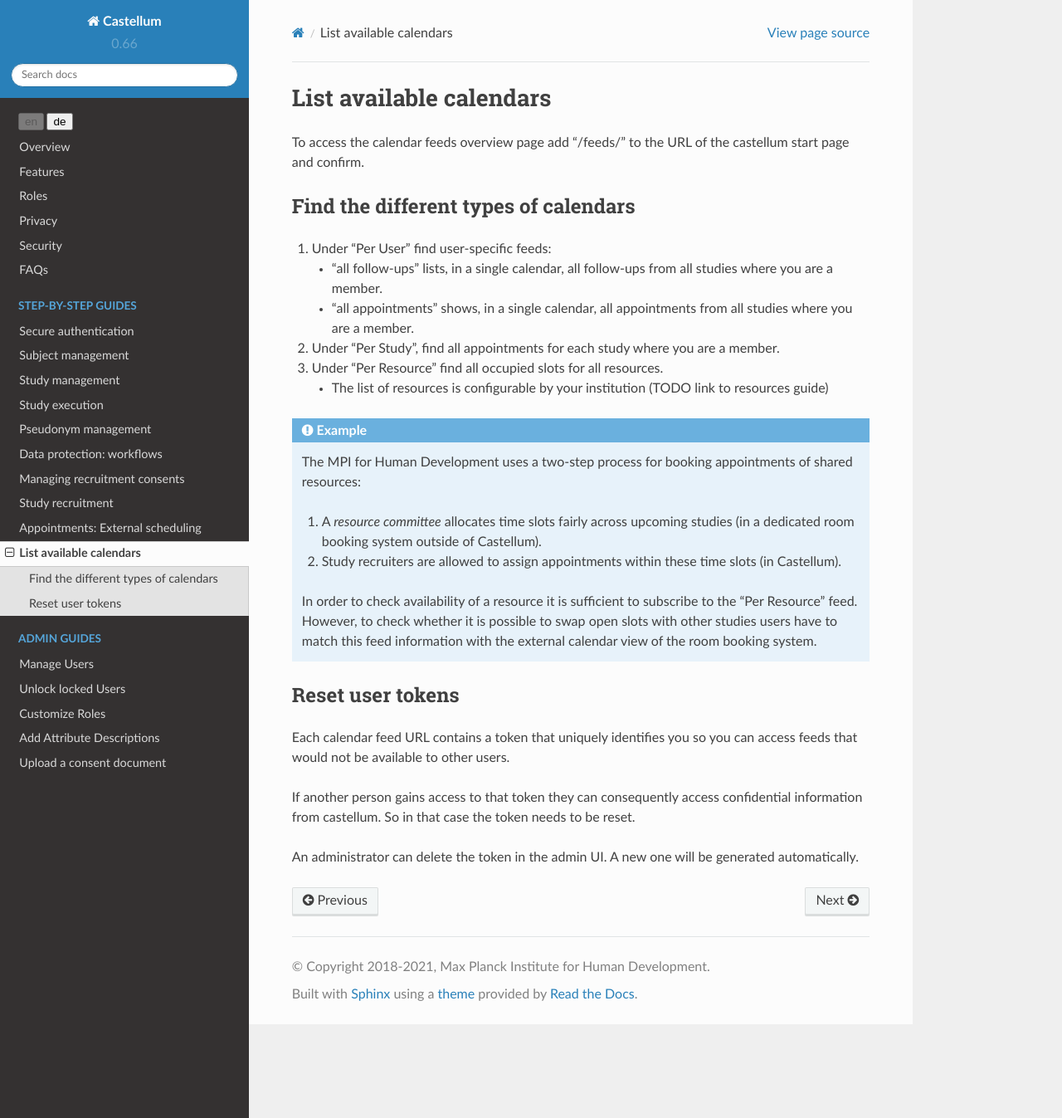
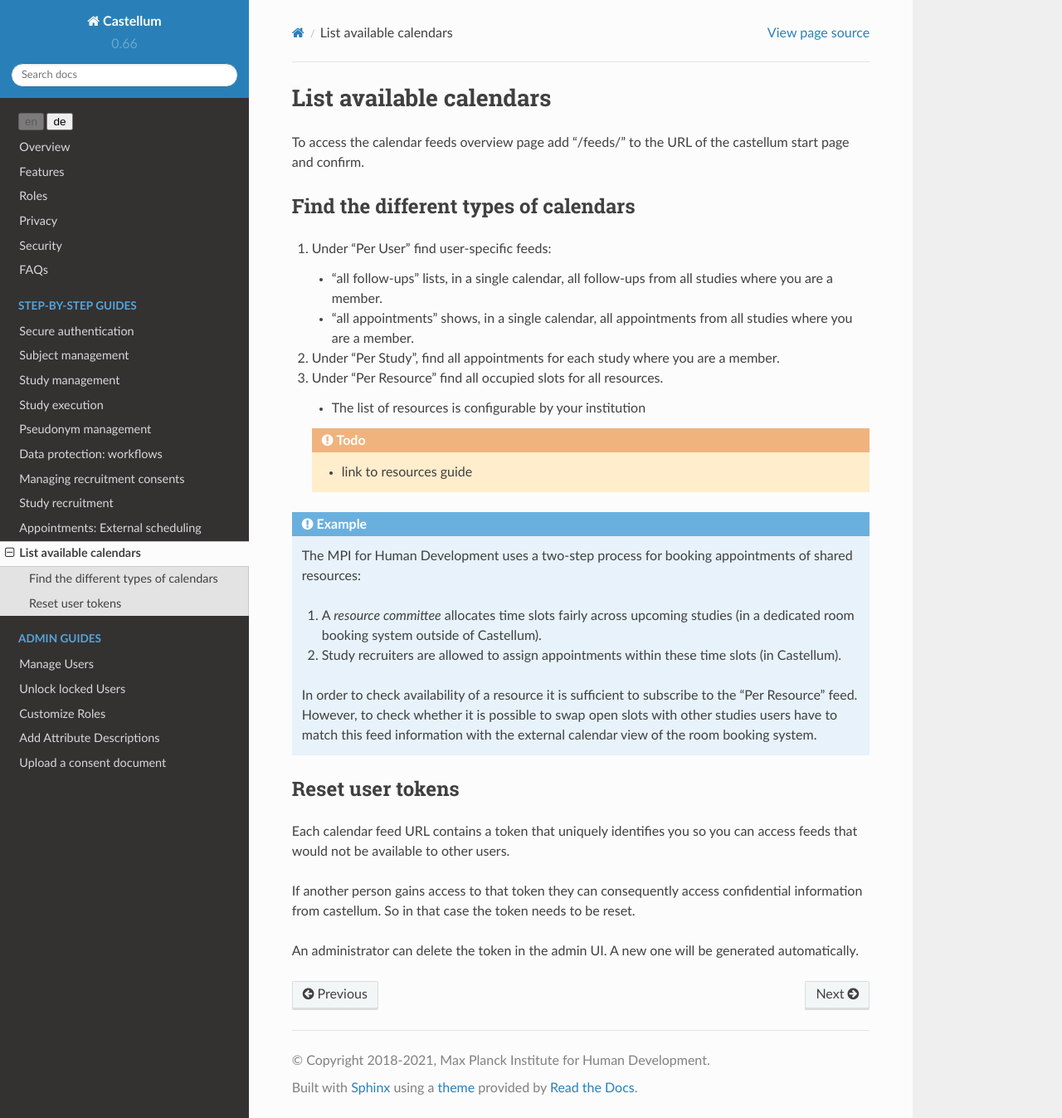
Before and after one commit to DouglasNeuroInformatics/castellum, a Sphinx documentation site: the page built from source/guides/access-calendar-feeds.rst, in a window 1280 px wide and 1347 px high. Shown: the whole window at 83% size. Built offline with Sphinx 7.4.7 and the Read the Docs theme 2.0.0, drawn with Linux system fonts in a browser that asks for light colours; part of the change alters nothing that is shown.

```diff
--- a/source/guides/access-calendar-feeds.rst
+++ b/source/guides/access-calendar-feeds.rst
@@ -20,7 +20,11 @@ Find the different types of calendars
 
 3.  Under "Per Resource" find all occupied slots for all resources.
 
-    -   The list of resources is configurable by your institution (TODO link to resources guide)
+    -   The list of resources is configurable by your institution
+
+    .. TODO::
+
+        - link to resources guide
 
 .. admonition:: Example
 
```
